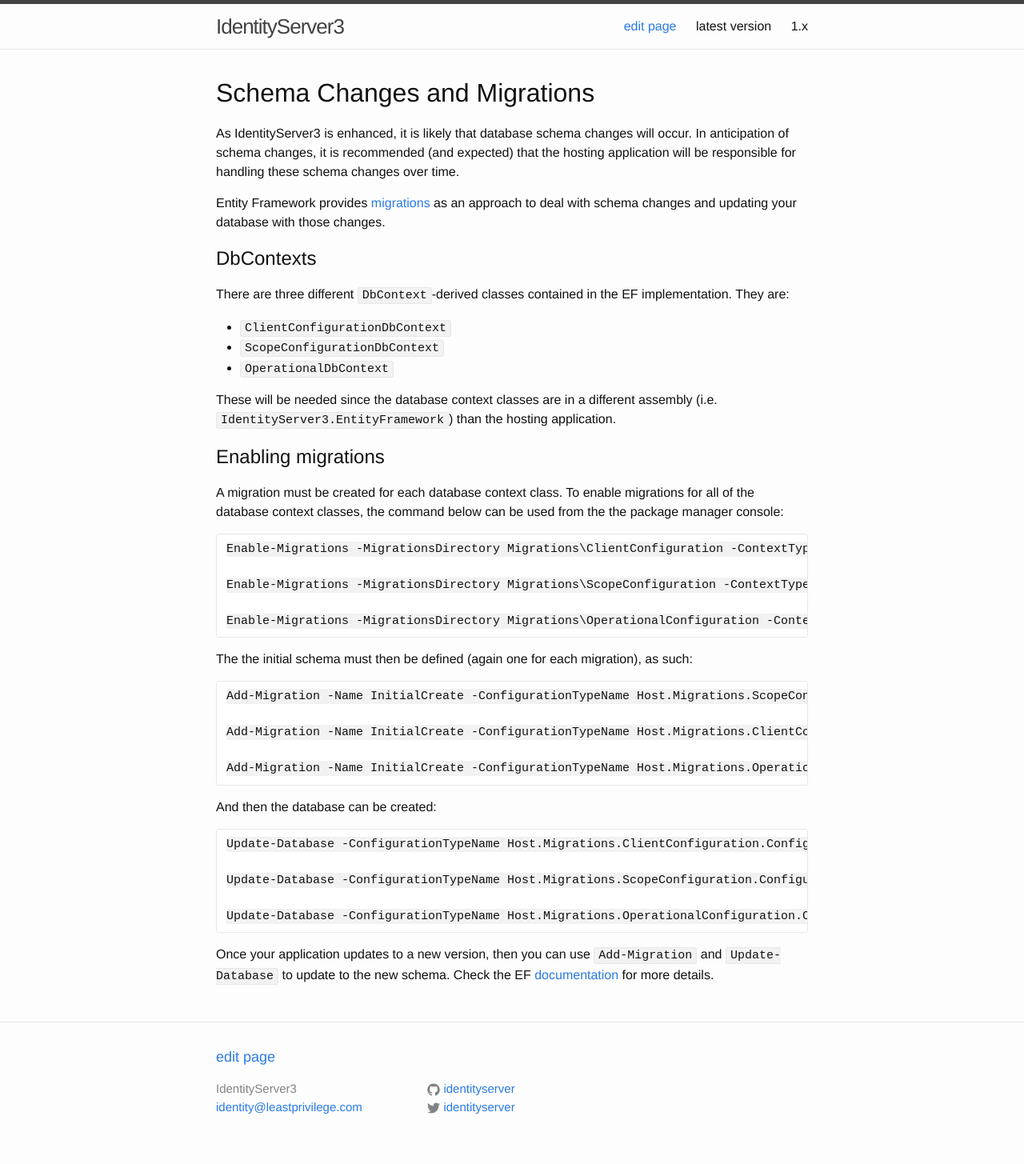
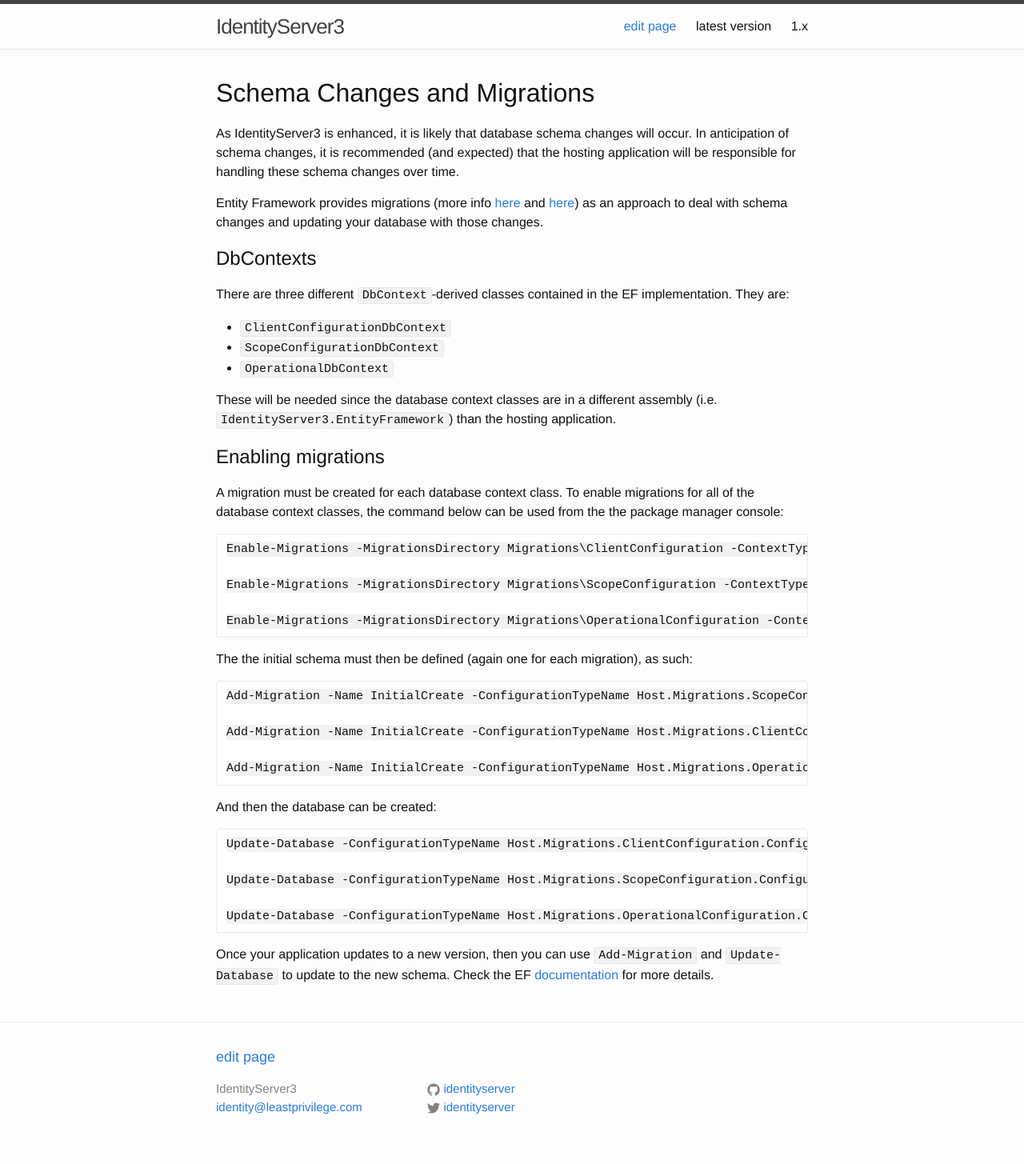
Before and after one commit to IdentityServer/Documentation, a Jekyll site: the page built from docsv2/ef/migrations.md, in a window 1280 px wide. Shown: the whole page at 80% size. Built offline with Jekyll 4.4.1, drawn with Linux system fonts in a browser that asks for light colours; Markdown is read by kramdown in place of the engine named in the settings.

Commit message:
Update migrations.md

```diff
--- a/docsv2/ef/migrations.md
+++ b/docsv2/ef/migrations.md
@@ -6,7 +6,7 @@
 
 As IdentityServer3 is enhanced, it is likely that database schema changes will occur. In anticipation of schema changes, it is recommended (and expected) that the hosting application will be responsible for handling these schema changes over time.
 
-Entity Framework provides [migrations](https://msdn.microsoft.com/en-us/data/jj591621.aspx) as an approach to deal with schema changes and updating your database with those changes.
+Entity Framework provides migrations (more info [here](https://msdn.microsoft.com/en-us/data/jj591621.aspx) and [here](https://msdn.microsoft.com/en-us/data/dn481501)) as an approach to deal with schema changes and updating your database with those changes.
 
 ## DbContexts
 
```
